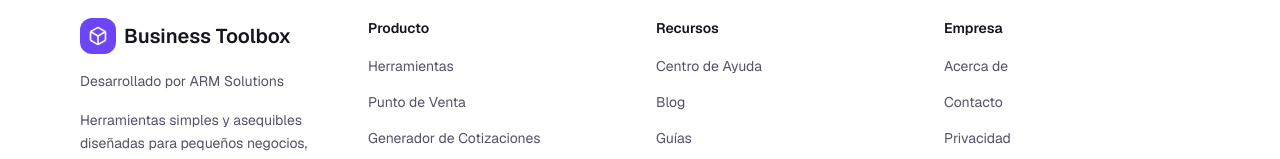
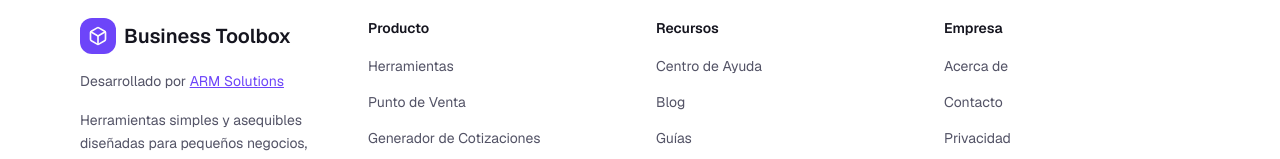
Before and after one commit to arm-code/business-toolbox, a Next.js app: page / in a window 1280 px wide. Shown: the part 3838-3997 px from the top of the page. Built offline with nearby package versions, Linux system fonts and the light colour scheme.

Commit message:
Update footer.tsx

```diff
--- a/components/footer.tsx
+++ b/components/footer.tsx
@@ -16,7 +16,7 @@ const footerLinks = {
         { href: "#", label: "API" },
     ],
     company: [
-        { href: "#", label: "Acerca de" },
+        { href: "https://www.arm-solutions.com.mx/", label: "Acerca de" },
         { href: "#", label: "Contacto" },
         { href: "#", label: "Privacidad" },
         { href: "#", label: "Términos" },
@@ -37,7 +37,7 @@ export function Footer() {
                             <span className="text-xl font-semibold">Business Toolbox</span>
                         </Link>
                         <p className="text-sm text-muted-foreground leading-relaxed">
-                            Desarrollado por ARM Solutions
+                            Desarrollado por <Link className="underline text-primary" href="https://www.arm-solutions.com.mx/">ARM Solutions</Link>
                         </p>
                         <p className="text-sm text-muted-foreground leading-relaxed">
                             Herramientas simples y asequibles diseñadas para pequeños negocios, tiendas locales y emprendedores.
```
